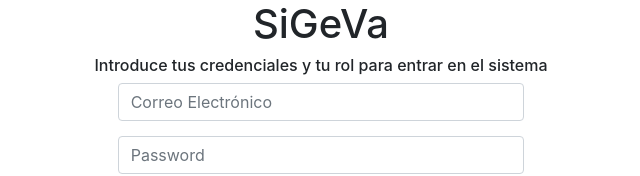
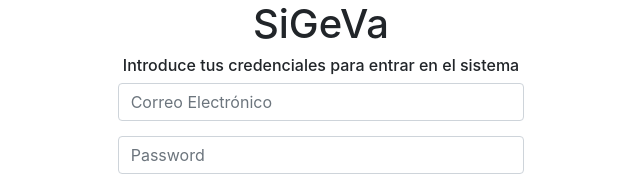
Before and after one commit to alexnm17/SiGeVa-sprint-2, a React (Create React App) app in the folder src/webapp/frontend/: page / in a window 1280 px wide. Shown: the top 176 px of the page, without its empty margins (319-959 px from the left). Built offline with nearby package versions, Linux system fonts and the light colour scheme.

Commit message:
Cambios en el login y paciente component

```diff
--- a/src/webapp/frontend/src/components/login.js
+++ b/src/webapp/frontend/src/components/login.js
@@ -11,6 +11,11 @@ class Login extends Component {
         },
         error: false,
         errorMsg: ''
+    }
+
+    componentDidMount() {
+        localStorage.setItem('emailUsuario', "");
+        localStorage.setItem('rolUsuario', "");
     }
 
     onChangeHandler = async e => {
@@ -47,7 +52,7 @@ class Login extends Component {
     render() {
         return (
             <div>
-                <h6>Introduce tus credenciales y tu rol para entrar en el sistema</h6>
+                <h6>Introduce tus credenciales para entrar en el sistema</h6>
                 <Table>
                     <Row>
                         <Col></Col>
--- a/src/webapp/frontend/src/components/paciente/paciente.component.js
+++ b/src/webapp/frontend/src/components/paciente/paciente.component.js
@@ -29,9 +29,9 @@ class Paciente extends Component {
     }
 
     SolicitarClickHandler = () => {
+        this.ocultarModalSolicitar()
         axios.post("http://localhost:8080/solicitarCita", { email: localStorage.getItem("emailUsuario") })
             .then(res => {
-                this.ocultarModalSolicitar()
                 window.location.reload(true);
             }).catch(error => {
                 this.ocultarModalSolicitar()
```
